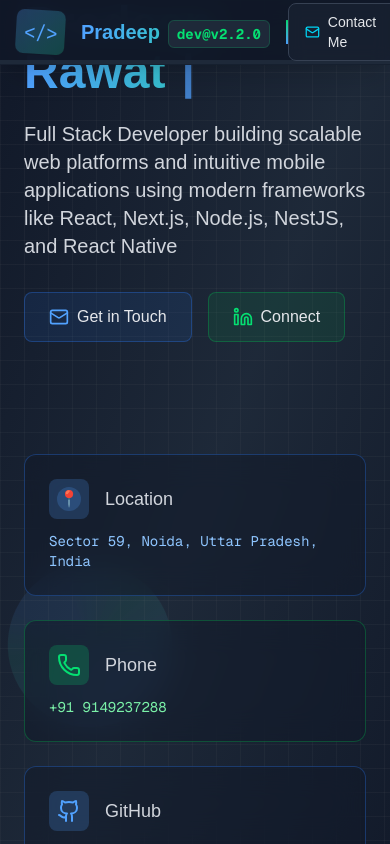
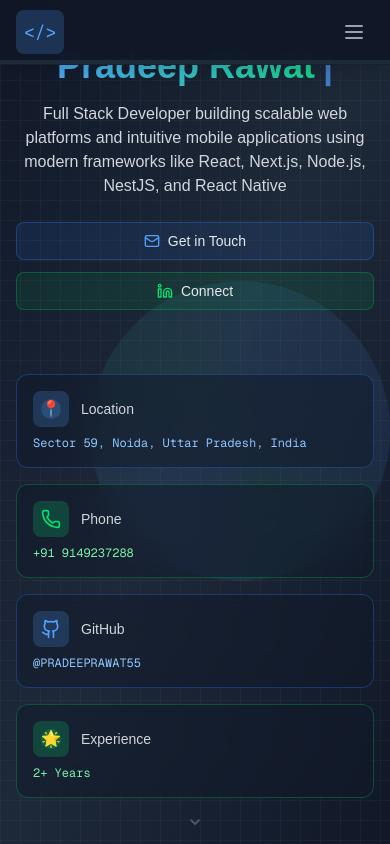
Before and after one commit to PRADEEPRAWAT55/Portfolio, a Next.js app: page / in a window 390 px wide. Built offline with nearby package versions, Linux system fonts and the light colour scheme.

Commit message:
fix responsive issue

```diff
--- a/src/components/Navbar.tsx
+++ b/src/components/Navbar.tsx
@@ -1,7 +1,8 @@
 "use client";
 
 import { motion } from "framer-motion";
-import { Mail } from "lucide-react";
+import { Mail, Menu, X } from "lucide-react";
+import { useState } from "react";
 
 type NavbarProps = {
     activeSection: string;
@@ -9,6 +10,7 @@ type NavbarProps = {
 };
 
 const Navbar = ({ activeSection, scrollPercentage }: NavbarProps) => {
+    const [isMenuOpen, setIsMenuOpen] = useState(false);
     const sections = [
         { id: "home", label: "Home" },
         { id: "skills", label: "Skills" },
@@ -19,6 +21,7 @@ const Navbar = ({ activeSection, scrollPercentage }: NavbarProps) => {
     ];
 
     const scrollToSection = (id: string) => {
+        setIsMenuOpen(false);
         document.getElementById(id)?.scrollIntoView({
             behavior: "smooth",
             block: "start",
@@ -30,120 +33,116 @@ const Navbar = ({ activeSection, scrollPercentage }: NavbarProps) => {
             className="fixed top-0 left-0 w-full bg-gray-900/95 backdrop-blur-md z-50 shadow-xl border-b border-gray-800/50"
             initial={{ y: -100, opacity: 0 }}
             animate={{ y: 0, opacity: 1 }}
-            transition={{ duration: 0.5 }}>
-
+            transition={{ duration: 0.5 }}
+        >
+            {/* Progress Bar */}
             <motion.div className="absolute bottom-0 left-0 w-full h-1 bg-gray-800" initial={{ opacity: 0 }} animate={{ opacity: 1 }}>
                 <motion.div
                     className="h-full bg-gradient-to-r from-blue-400 to-blue-200"
                     style={{ width: `${scrollPercentage}%` }}
-                    transition={{ duration: 0.3, ease: "easeOut" }}>
-                    <div className="absolute right-0 -top-1.5 text-xs text-green-400 font-mono"/>
-                </motion.div>
+                    transition={{ duration: 0.3, ease: "easeOut" }}
+                />
             </motion.div>
 
             <div className="container mx-auto px-4">
                 <div className="flex items-center justify-between h-16">
-                    {/* Enhanced Tech Logo */}
+                    {/* Logo Section */}
                     <motion.div
                         whileHover={{ scale: 1.02 }}
                         whileTap={{ scale: 0.98 }}
                         className="flex items-center space-x-2 cursor-pointer group relative"
-                        onClick={() => scrollToSection("home")}>
-                        {/* Animated Code Brackets */}
+                        onClick={() => scrollToSection("home")}
+                    >
+                        {/* Simplified Mobile Logo */}
+                        <div className="md:hidden p-2 rounded-lg bg-blue-400/20">
+                            <span className="text-blue-400 font-mono text-lg">{"</>"}</span>
+                        </div>
+
+                        {/* Desktop Logo */}
+                        <div className="hidden md:flex items-center space-x-2">
                             <motion.div
                                 className="relative p-2 rounded-lg bg-gradient-to-br from-blue-400/20 to-green-400/20"
-                            animate={{
-                                rotate: [0, -5, 5, 0],
-                            }}
-                            transition={{
-                                duration: 2,
-                                repeat: Infinity,
-                            }}>
+                                animate={{ rotate: [0, -5, 5, 0] }}
+                                transition={{ duration: 2, repeat: Infinity }}
+                            >
                                 <span className="text-blue-400 font-mono text-xl tracking-tighter">{"</>"}</span>
                                 <div className="absolute inset-0 bg-blue-400/10 rounded-lg animate-pulse" />
                             </motion.div>
-
-                        {/* Developer Identity */}
-                        <div className="relative pl-2">
-                            <span className="text-xl font-bold bg-gradient-to-r from-blue-400 to-green-400 bg-clip-text text-transparent relative">
-                                <span className="absolute -left-3 top-0 text-blue-400/40 text-2xl"></span>
+                            <span className="text-xl font-bold bg-gradient-to-r from-blue-400 to-green-400 bg-clip-text text-transparent">
                                 Pradeep
-                                <span className="ml-2 text-sm font-mono text-green-400 bg-gray-800 px-2 py-1 rounded-md border border-green-400/20">
-                                    dev@v2.2.0
-                                </span>
-                            </span>
-
-                            {/* Hover Effect */}
-                            <div className="absolute -bottom-5 left-0 opacity-0 group-hover:opacity-100 transition-opacity flex items-center gap-2">
-                                <span className="text-xs font-mono text-gray-400 bg-gray-800 px-2 py-1 rounded-md border border-gray-700">
-                                    $ npm start
                             </span>
                         </div>
-                        </div>
-
-                        {/* Cyber-style Caret */}
-                        <motion.div
-                            className="ml-2 w-[2px] h-6 bg-gradient-to-b from-green-400 to-blue-400"
-                            animate={{
-                                opacity: [0, 1, 0],
-                                y: [-2, 0, 2],
-                            }}
-                            transition={{
-                                duration: 1.2,
-                                repeat: Infinity,
-                                ease: "easeInOut",
-                            }}
-                        />
                     </motion.div>
 
-                    {/* Holographic Navigation */}
+                    {/* Mobile Menu Button */}
+                    <button
+                        className="md:hidden p-2 text-gray-400 hover:text-blue-400 transition-colors"
+                        onClick={() => setIsMenuOpen(!isMenuOpen)}
+                    >
+                        {isMenuOpen ? <X size={24} /> : <Menu size={24} />}
+                    </button>
+
+                    {/* Desktop Navigation */}
                     <div className="hidden md:flex items-center space-x-4">
                         {sections.map((section) => (
                             <motion.button
                                 key={section.id}
                                 onClick={() => scrollToSection(section.id)}
                                 className="relative px-4 py-2.5 rounded-lg overflow-hidden group"
-                                whileHover={{ y: -2 }}>
-                                {/* Hover Effect */}
+                                whileHover={{ y: -2 }}
+                            >
                                 <div className="absolute inset-0 bg-gradient-to-r from-blue-400/10 to-green-400/10 opacity-0 group-hover:opacity-100 transition-opacity" />
-
-                                {/* Text */}
-                                <span
-                                    className={`relative z-10 text-sm font-medium ${
-                                        activeSection === section.id ? "text-blue-400" : "text-gray-400 group-hover:text-gray-200"
-                                    }`}>
+                                <span className={`relative z-10 text-sm font-medium ${activeSection === section.id ? "text-blue-400" : "text-gray-400 group-hover:text-gray-200"}`}>
                                     {section.label}
                                 </span>
-
-                                {/* Active Indicator */}
                                 {activeSection === section.id && (
                                     <motion.div
                                         layoutId="nav-underline"
                                         className="absolute bottom-0 left-0 w-full h-[2px] bg-gradient-to-r from-blue-400 to-green-400"
-                                        transition={{
-                                            type: "spring",
-                                            stiffness: 400,
-                                            damping: 25,
-                                        }}
+                                        transition={{ type: "spring", stiffness: 400, damping: 25 }}
                                     />
                                 )}
                             </motion.button>
                         ))}
                     </div>
 
-                    {/* Cyber-style Contact Button */}
+                    {/* Contact Button - Hidden on Mobile */}
                     <motion.a
                         href="mailto:Pradeep2000rawat@gmail.com"
                         whileHover={{ scale: 1.05 }}
-                        className="flex items-center space-x-2 bg-gray-800/50 backdrop-blur-sm px-4 py-2 rounded-lg border border-gray-700 hover:border-cyan-400 relative group transition-all">
-                        {/* Animated Border */}
-                        <div className="absolute inset-0 rounded-lg bg-gradient-to-r from-blue-400/20 to-green-400/20 opacity-0 group-hover:opacity-100 transition-opacity" />
-
-                        {/* Icon & Text */}
+                        className="hidden md:flex items-center space-x-2 bg-gray-800/50 backdrop-blur-sm px-4 py-2 rounded-lg border border-gray-700 hover:border-cyan-400 relative group transition-all"
+                    >
                         <Mail className="w-5 h-5 text-cyan-400 group-hover:text-green-400 transition-colors" />
-                        <span className="text-gray-200 text-sm font-medium group-hover:text-cyan-300 transition-colors">Contact Me</span>
+                        <span className="text-gray-200 text-sm font-medium group-hover:text-cyan-300 transition-colors">Contact</span>
                     </motion.a>
                 </div>
+
+                {/* Mobile Menu */}
+                {isMenuOpen && (
+                    <motion.div
+                        initial={{ opacity: 0, y: -20 }}
+                        animate={{ opacity: 1, y: 0 }}
+                        transition={{ duration: 0.2 }}
+                        className="md:hidden absolute top-full left-0 w-full bg-gray-900/95 backdrop-blur-md py-4"
+                    >
+                        {sections.map((section) => (
+                            <button
+                                key={section.id}
+                                onClick={() => scrollToSection(section.id)}
+                                className={`w-full px-6 py-3 text-left ${activeSection === section.id ? "text-blue-400 bg-gray-800/50" : "text-gray-400 hover:bg-gray-800/30"}`}
+                            >
+                                {section.label}
+                            </button>
+                        ))}
+                        <a
+                            href="mailto:Pradeep2000rawat@gmail.com"
+                            className="flex items-center space-x-2 px-6 py-3 mt-4 text-gray-400 hover:bg-gray-800/30"
+                        >
+                            <Mail className="w-5 h-5 text-cyan-400" />
+                            <span>Contact</span>
+                        </a>
+                    </motion.div>
+                )}
             </div>
         </motion.nav>
     );
--- a/src/components/sections/Hero.tsx
+++ b/src/components/sections/Hero.tsx
@@ -9,34 +9,33 @@ const Hero = forwardRef((props, ref: ForwardedRef<HTMLElement>) => {
     <section
       ref={ref}
       id="home"
-      className="relative min-h-screen flex items-center px-6 bg-gradient-to-br from-gray-900 via-gray-800 to-gray-900 overflow-hidden"
+      className="relative min-h-screen flex items-center px-4 sm:px-6 bg-gradient-to-br from-gray-900 via-gray-800 to-gray-900 overflow-hidden"
     >
-
-      {/* Floating gradient blob */}
+      {/* Floating gradient blob - Mobile optimized */}
       <motion.div
-        initial={{ scale: 0, rotate: 0 }}
-        animate={{ scale: 1, rotate: 360 }}
-        transition={{ duration: 20, repeat: Infinity, ease: 'linear' }}
-        className="absolute right-0 top-1/3 w-[600px] h-[600px] opacity-10 mix-blend-screen pointer-events-none"
+        initial={{ scale: 0 }}
+        animate={{ scale: 1 }}
+        transition={{ duration: 1 }}
+        className="absolute right-0 top-1/3 w-[300px] h-[300px] sm:w-[600px] sm:h-[600px] opacity-10 mix-blend-screen pointer-events-none"
       >
-        <div className="w-full h-full animate-gradient-rotate bg-[conic-gradient(from_var(--angle),#3b82f6_0%,#3b82f6_10%,#10b981_30%,#3b82f6_50%,#3b82f6_70%,#10b981_90%,#3b82f6_100%)] rounded-full" />
+        <div className="w-full h-full animate-gradient-rotate rounded-full" />
       </motion.div>
 
-      <div className="absolute inset-0 bg-[linear-gradient(to_right,#80808012_1px,transparent_1px),linear-gradient(to_bottom,#80808012_1px,transparent_1px)] bg-[size:24px_24px]" />
+      {/* Background grid */}
+      <div className="absolute inset-0 bg-[linear-gradient(to_right,#80808012_1px,transparent_1px),linear-gradient(to_bottom,#80808012_1px,transparent_1px)] bg-[size:20px_20px] sm:bg-[size:24px_24px]" />
 
-
-      <div className="container mx-auto grid lg:grid-cols-2 gap-16 items-center relative z-10">
+      <div className="container mx-auto grid grid-cols-1 lg:grid-cols-2 gap-8 sm:gap-16 items-center relative z-10">
         {/* Left Column - Text Content */}
         <motion.div
           initial={{ opacity: 0, x: -50 }}
           animate={{ opacity: 1, x: 0 }}
           transition={{ duration: 0.8 }}
-          className="lg:max-w-2xl"
+          className="lg:max-w-2xl text-center lg:text-left"
         >
-          <h1 className="text-5xl md:text-7xl font-bold mb-6 bg-gradient-to-r from-blue-400 to-green-400 bg-clip-text text-transparent">
+          <h1 className="text-4xl sm:text-5xl md:text-6xl lg:text-7xl font-bold mb-4 sm:mb-6 bg-gradient-to-r from-blue-400 to-green-400 bg-clip-text text-transparent">
             Pradeep Rawat
             <motion.span
-              className="ml-4 text-blue-400"
+              className="ml-2 sm:ml-4 text-blue-400"
               animate={{ opacity: [0.6, 1, 0.6] }}
               transition={{ duration: 2, repeat: Infinity }}
             >
@@ -48,37 +47,38 @@ const Hero = forwardRef((props, ref: ForwardedRef<HTMLElement>) => {
             initial={{ opacity: 0 }}
             animate={{ opacity: 1 }}
             transition={{ delay: 0.4 }}
-            className="text-xl md:text-2xl text-gray-300 mb-8"
+            className="text-base sm:text-xl md:text-2xl text-gray-300 mb-6 sm:mb-8"
           >
-Full Stack Developer building scalable web platforms and intuitive mobile applications using modern frameworks like React, Next.js, Node.js, NestJS, and React Native          </motion.p>
+            Full Stack Developer building scalable web platforms and intuitive mobile applications using modern frameworks like React, Next.js, Node.js, NestJS, and React Native
+          </motion.p>
 
-          {/* Quick Contact */}
+          {/* Quick Contact - Stack on mobile */}
           <motion.div
-            className="flex gap-4 mb-12"
+            className="flex flex-col sm:flex-row gap-3 sm:gap-4 mb-8 sm:mb-12"
             initial={{ y: 20, opacity: 0 }}
             animate={{ y: 0, opacity: 1 }}
             transition={{ delay: 0.6 }}
           >
             <a
               href="mailto:Pradeep2000rawat@gmail.com"
-              className="px-6 py-3 bg-blue-500/10 hover:bg-blue-500/20 border border-blue-500/30 rounded-lg flex items-center gap-2 transition-all"
+              className="px-4 sm:px-6 py-2 sm:py-3 bg-blue-500/10 hover:bg-blue-500/20 border border-blue-500/30 rounded-lg flex items-center justify-center gap-2 transition-all"
             >
-              <Mail className="w-5 h-5 text-blue-400" />
-              <span className="text-gray-200">Get in Touch</span>
+              <Mail className="w-4 h-4 sm:w-5 sm:h-5 text-blue-400" />
+              <span className="text-sm sm:text-base text-gray-200">Get in Touch</span>
             </a>
             <a
               href="https://linkedin.com/in/pradeep-rawat"
-              className="px-6 py-3 bg-green-500/10 hover:bg-green-500/20 border border-green-500/30 rounded-lg flex items-center gap-2 transition-all"
+              className="px-4 sm:px-6 py-2 sm:py-3 bg-green-500/10 hover:bg-green-500/20 border border-green-500/30 rounded-lg flex items-center justify-center gap-2 transition-all"
             >
-              <Linkedin className="w-5 h-5 text-green-400" />
-              <span className="text-gray-200">Connect</span>
+              <Linkedin className="w-4 h-4 sm:w-5 sm:h-5 text-green-400" />
+              <span className="text-sm sm:text-base text-gray-200">Connect</span>
             </a>
           </motion.div>
         </motion.div>
 
         {/* Right Column - Contact Cards */}
         <motion.div
-          className="grid grid-cols-1 md:grid-cols-2 gap-6"
+          className="grid grid-cols-1 sm:grid-cols-2 gap-4 sm:gap-6"
           initial={{ opacity: 0, x: 50 }}
           animate={{ opacity: 1, x: 0 }}
           transition={{ delay: 0.2 }}
@@ -87,40 +87,40 @@ Full Stack Developer building scalable web platforms and intuitive mobile applic
             {
               title: 'Location',
               content: 'Sector 59, Noida, Uttar Pradesh, India',
-              icon: <div className="w-6 h-6 rounded-full bg-blue-400/20 flex items-center justify-center">📍</div>,
+              icon: <div className="w-5 h-5 sm:w-6 sm:h-6 rounded-full bg-blue-400/20 flex items-center justify-center">📍</div>,
               color: 'blue'
             },
             {
               title: 'Phone',
               content: '+91 9149237288',
-              icon: <Phone className="w-6 h-6" />,
+              icon: <Phone className="w-5 h-5 sm:w-6 sm:h-6" />,
               color: 'green',
               href: 'tel:+919149237288'
             },
             {
               title: 'GitHub',
               content: '@PRADEEPRAWAT55',
-              icon: <Github className="w-6 h-6" />,
+              icon: <Github className="w-5 h-5 sm:w-6 sm:h-6" />,
               color: 'blue',
               href: '#'
             },
             {
               title: 'Experience',
               content: '2+ Years',
-              icon: <div className="w-6 h-6 rounded-full bg-green-400/20 flex items-center justify-center">🌟</div>,
+              icon: <div className="w-5 h-5 sm:w-6 sm:h-6 rounded-full bg-green-400/20 flex items-center justify-center">🌟</div>,
               color: 'green'
             },
           ].map((item, index) => (
             <motion.div
               key={index}
               whileHover={{ y: -5 }}
-              className={`p-6 rounded-xl bg-gray-900/50 backdrop-blur-lg border ${
+              className={`p-4 sm:p-6 rounded-xl bg-gray-900/50 backdrop-blur-lg border ${
                 item.color === 'blue'
                   ? 'border-blue-500/30 hover:border-blue-400'
                   : 'border-green-500/30 hover:border-green-400'
               } transition-all`}
             >
-              <div className="flex items-center gap-4 mb-3">
+              <div className="flex items-center gap-3 sm:gap-4 mb-2 sm:mb-3">
                 <div className={`p-2 rounded-lg ${
                   item.color === 'blue'
                     ? 'bg-blue-400/20 text-blue-400'
@@ -128,9 +128,9 @@ Full Stack Developer building scalable web platforms and intuitive mobile applic
                 }`}>
                   {item.icon}
                 </div>
-                <h3 className="text-lg font-medium text-gray-300">{item.title}</h3>
+                <h3 className="text-sm sm:text-base font-medium text-gray-300">{item.title}</h3>
               </div>
-              <p className={`text-sm ${
+              <p className={`text-xs sm:text-sm ${
                 item.color === 'blue'
                   ? 'text-blue-300'
                   : 'text-green-300'
@@ -142,15 +142,14 @@ Full Stack Developer building scalable web platforms and intuitive mobile applic
         </motion.div>
       </div>
 
-      {/* Social Links & Scroll Indicator */}
-      <div className="absolute bottom-8 left-1/2 -translate-x-1/2 flex flex-col items-center gap-8">
-
+      {/* Scroll Indicator */}
+      <div className="absolute bottom-4 sm:bottom-8 left-1/2 -translate-x-1/2">
         <motion.div
           animate={{ y: [0, 15, 0] }}
           transition={{ repeat: Infinity, duration: 2 }}
         >
           <div className="text-gray-600 hover:text-blue-400 transition-colors cursor-pointer">
-            <span className="text-2xl">⌄</span>
+            <span className="text-2xl sm:text-3xl">⌄</span>
           </div>
         </motion.div>
       </div>
--- a/src/lib/constants.ts
+++ b/src/lib/constants.ts
@@ -162,6 +162,6 @@ export const PROJECTS: Project[] = [
       "Redis",
     ],
     role: "Backend Developer",
-    demoUrl: "#"
+    demoUrl: "https://149photos.com/"
   }
 ];
```
Also changed, not shown: src/components/sections/Experience.tsx (+15 -11 lines). Lines whose indentation alone changed are shown as unchanged.
